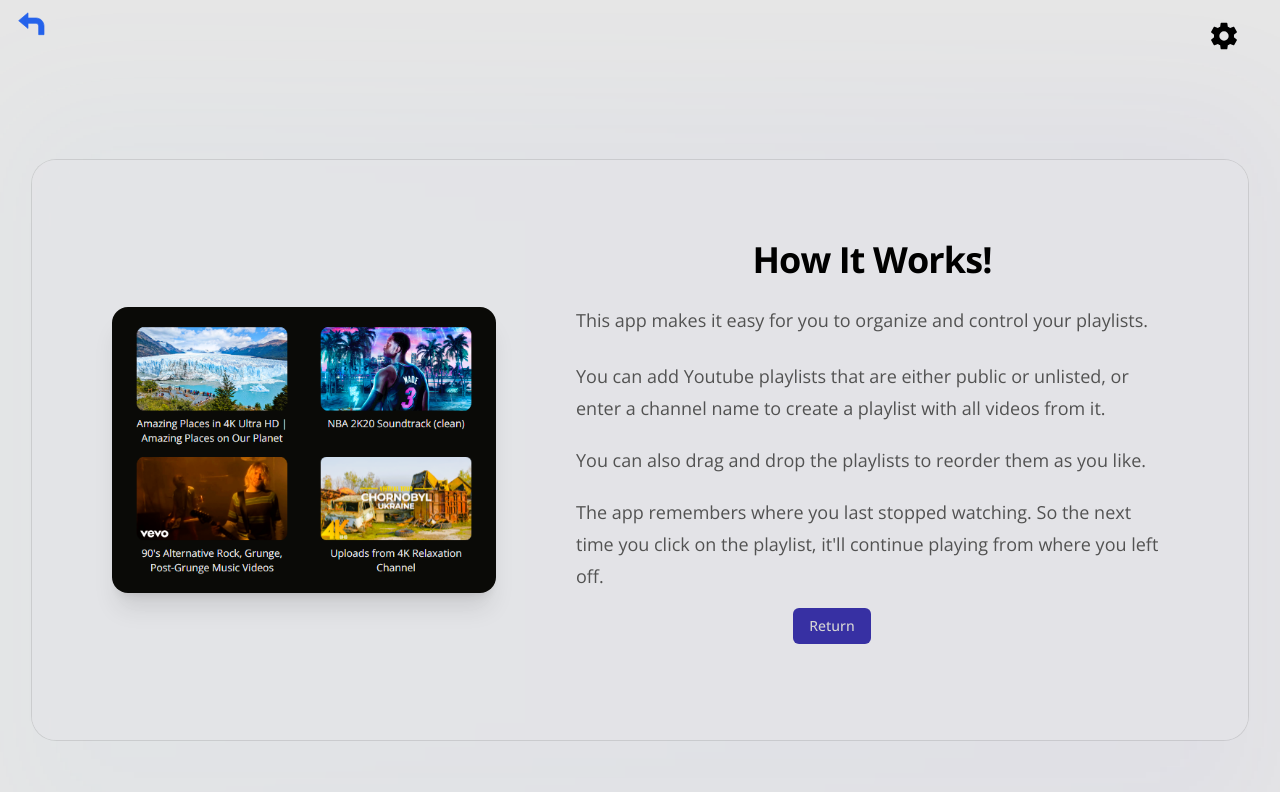
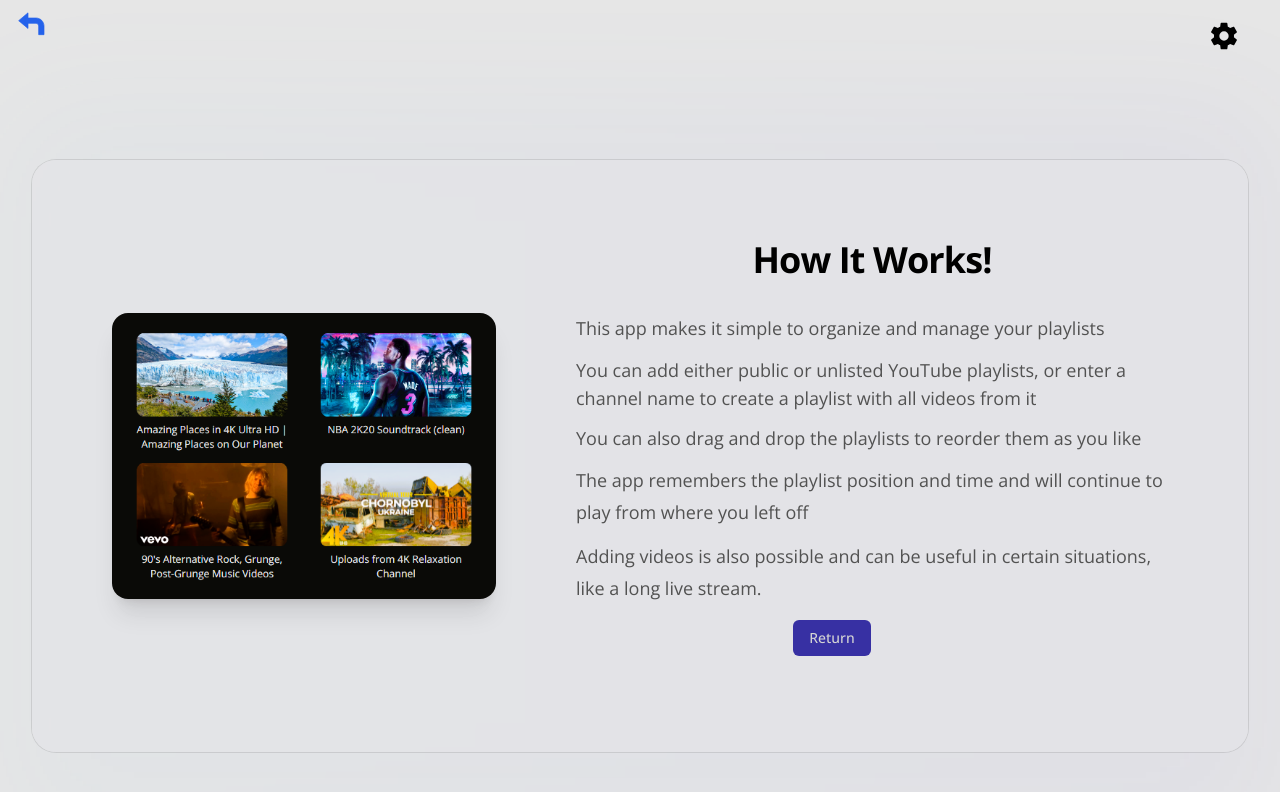
Before and after one commit to MacielG1/Youtube_Playlist_Manager, a Next.js app: page /about in a window 1280 px wide. Shown: the top 792 px of the page. Built offline with nearby package versions, Linux system fonts and the light colour scheme.

Commit message:
fixed video displaying issues

```diff
--- a/app/layout.tsx
+++ b/app/layout.tsx
@@ -15,7 +15,7 @@ export const metadata: Metadata = {
 
 export default function RootLayout({ children }: { children: React.ReactNode }) {
   return (
-    <html lang="en">
+    <html lang="en" suppressHydrationWarning>
       <body className={`${font.className} bg-background `}>
         <QueryProvider>
           <ThemeProvider attribute="class" defaultTheme="system">
--- a/app/video/[...videoId]/page.tsx
+++ b/app/video/[...videoId]/page.tsx
@@ -2,14 +2,16 @@ import YTVideoPlayer from "@/components/YTVideoPlayer";
 export const runtime = "edge";
 
 type searchParams = {
+  v: string;
   title: string;
-  videoId: string;
 };
 
 export default function page({ searchParams }: { searchParams: searchParams }) {
-  <>
-    <YTVideoPlayer params={searchParams} />
-  </>;
+  return (
+    <>
+      <YTVideoPlayer params={searchParams} />
+    </>
+  );
 }
 
 export async function generateMetadata({ searchParams }: { searchParams: searchParams }) {
--- a/components/About.tsx
+++ b/components/About.tsx
@@ -1,6 +1,6 @@
 import Image from "next/image";
 import Link from "next/link";
-import exampleIMG from "@/assets/exampleIMG.png";
+import aboutIMG from "@/assets/aboutIMG.png";
 
 export default function About() {
   return (
@@ -8,22 +8,26 @@ export default function About() {
       <div className="relative isolate z-10 mt-32 sm:mt-40">
         <div className="mx-auto max-w-7xl sm:px-6 lg:px-8">
           <div className="mx-auto flex max-w-2xl flex-col gap-16 bg-zinc-200/90 dark:bg-white/5 px-6 py-16 ring-1 ring-black/10 dark:ring-white/10 sm:rounded-3xl sm:p-8 lg:mx-0 lg:max-w-none lg:flex-row lg:items-center lg:py-20 xl:gap-x-20 xl:px-20">
-            <Image src={exampleIMG} className="h-96 w-full flex-none rounded-2xl object-cover shadow-xl lg:h-auto lg:max-w-sm" alt="about image" priority />
-            <div className="w-full flex-auto">
-              <h2 className="text-3xl font-bold tracking-tight text-black dark:text-white sm:text-4xl text-center">How It Works!</h2>
-              <h2 className="relative mt-6 text-lg leading-8  text-neutral-600 dark:text-neutral-300 sm:max-w-md lg:max-w-none">
-                This app makes it easy for you to organize and control your playlists.
-              </h2>
-              <p className="relative mt-6 text-lg leading-8  text-neutral-600 dark:text-neutral-300 sm:max-w-md lg:max-w-none">
-                You can add Youtube playlists that are either public or unlisted, or enter a channel name to create a playlist with all videos from it.
-              </p>
-              <p className="relative mt-5 text-lg leading-8 text-neutral-600 dark:text-neutral-300 sm:max-w-md lg:max-w-none">
-                You can also drag and drop the playlists to reorder them as you like.
-              </p>
-              <p className="relative mt-5 text-lg leading-8 text-neutral-600 dark:text-neutral-300 sm:max-w-md lg:max-w-none ">
-                The app remembers where you last stopped watching. So the next time you click on the playlist, it&apos;ll continue playing from where you left off.
-              </p>
-
+            <Image src={aboutIMG} className="h-96 w-full flex-none rounded-2xl object-cover shadow-xl lg:h-auto lg:max-w-sm" alt="about image" priority />
+            <div className="w-full flex-auto ">
+              <h2 className="text-3xl mb-8 font-bold -tracking-wide text-black dark:text-neutral-200 sm:text-4xl text-center">How It Works!</h2>
+              <div className="flex flex-col gap-3 text-lg">
+                <h2 className="relative leading-8 text-neutral-600 dark:text-neutral-300 sm:max-w-md lg:max-w-none">
+                  This app makes it simple to organize and manage your playlists
+                </h2>
+                <p className="relativeleading-8 text-neutral-600 dark:text-neutral-300 sm:max-w-md lg:max-w-none">
+                  You can add either public or unlisted YouTube playlists, or enter a channel name to create a playlist with all videos from it
+                </p>
+                <p className="relativeleading-8 text-neutral-600 dark:text-neutral-300 sm:max-w-md lg:max-w-none">
+                  You can also drag and drop the playlists to reorder them as you like
+                </p>
+                <p className="relative leading-8 text-neutral-600 dark:text-neutral-300 sm:max-w-md lg:max-w-none ">
+                  The app remembers the playlist position and time and will continue to play from where you left off
+                </p>
+                <p className="relative leading-8 text-neutral-600 dark:text-neutral-300 sm:max-w-md lg:max-w-none ">
+                  Adding videos is also possible and can be useful in certain situations, like a long live stream.
+                </p>
+              </div>
               <div className="flex justify-center items-center py-4 max-w-lg">
                 <Link
                   href="/"
--- a/components/Item.tsx
+++ b/components/Item.tsx
@@ -95,7 +95,7 @@ export default function Item({ title, thumbnail, id, type, setOnDelete }: Params
         <div className="relative overflow-hidden rounded-lg group">
           <button
             onClick={openModal}
-            className="opacity-0 group-hover:opacity-100 z-10 peer absolute bg-neutral-800  text-neutral-500 hover:text-red-500 top-0 right-0 p-1 hover:bg-neutral-900 group-hover:transition-opacity group-hover:duration-500 rounded-bl-md"
+            className="opacity-0 group-hover:opacity-100 z-10 peer absolute bg-neutral-800  text-neutral-400 hover:text-red-500 top-0 right-0 p-1 hover:bg-neutral-900 group-hover:transition-opacity group-hover:duration-500 rounded-bl-md"
             aria-label="Delete Button"
           >
             <Icons.deleteIcon className="w-4 h-4" />
--- a/components/YTPlaylistPlayer.tsx
+++ b/components/YTPlaylistPlayer.tsx
@@ -2,11 +2,10 @@
 import { useRef, useEffect, useState, useMemo } from "react";
 import { useQueryClient } from "@tanstack/react-query";
 import { useRouter } from "next/navigation";
-import { YouTubeEvent, YouTubeProps } from "react-youtube";
+import YouTube, { YouTubeEvent, YouTubeProps } from "react-youtube";
 import { Items, PlVideos, PlaylistInfo } from "@/types";
 import { Icons } from "@/assets/Icons";
 
-import YouTube from "react-youtube";
 import fetchVideosIds from "@/utils/fetchVideosIds";
 import getPlaylistSize from "@/utils/getPlaylistSize";
 import getVideosSlice from "@/utils/getVideosSlice";
--- a/components/YTVideoPlayer.tsx
+++ b/components/YTVideoPlayer.tsx
@@ -4,7 +4,7 @@ import { useRouter } from "next/navigation";
 import { useQueryClient } from "@tanstack/react-query";
 import { Items } from "@/types";
 import { Icons } from "@/assets/Icons";
-import YouTube, { YouTubeEvent } from "react-youtube";
+import YouTube, { YouTubeEvent, YouTubeProps } from "react-youtube";
 
 import seekTime from "@/utils/seekTime";
 import BackButton from "./BackButton";
@@ -13,7 +13,7 @@ import DeleteModalContent from "./DeleteModalContent";
 import ModalDelete from "./modals/ModalDelete";
 
 type Params = {
-  videoId: string;
+  v: string;
   title: string;
 };
 
@@ -27,7 +27,7 @@ export default function YTVideoPlayer({ params }: { params: Params }) {
   const videoPlayerRef = useRef<YouTube | null>(null);
   const playingVideoRef = useRef<boolean | null>(false);
 
-  const videoId = params.videoId;
+  const videoId = params.v;
   const item = `v=${videoId}`;
 
   useEffect(() => {
@@ -69,9 +69,9 @@ export default function YTVideoPlayer({ params }: { params: Params }) {
     console.log(e);
   }
 
-  function onStateChange(e: YouTubeEvent) {}
+  // function onStateChange(e: YouTubeEvent) {}
 
-  function onEnd(e: YouTubeEvent) {}
+  // function onEnd(e: YouTubeEvent) {}
 
   function onDelete() {
     localStorage.removeItem(`v=${videoId}`);
@@ -103,7 +103,7 @@ export default function YTVideoPlayer({ params }: { params: Params }) {
     initialTime = 0;
   }
 
-  const vidOptions = {
+  const vidOptions: YouTubeProps["opts"] = {
     height: "100%",
     width: "100%",
     playerVars: {
@@ -137,9 +137,9 @@ export default function YTVideoPlayer({ params }: { params: Params }) {
             onReady={onReady}
             onPlay={onPlay}
             onPause={onPause}
-            onEnd={onEnd}
+            // onEnd={onEnd}
             onError={onError}
-            onStateChange={onStateChange}
+            // onStateChange={onStateChange}
             className="absolute top-0 left-0 right-0 w-full h-full border-none"
           />
         </div>
```
Also changed, not shown: assets/Icons.tsx (+15 -24 lines), assets/aboutIMG.png (renamed from assets/exampleIMG.png).
